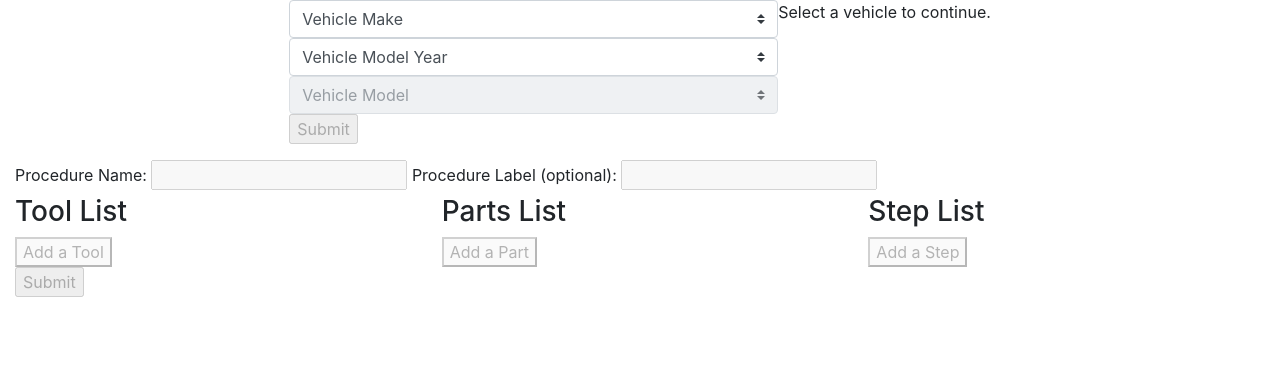
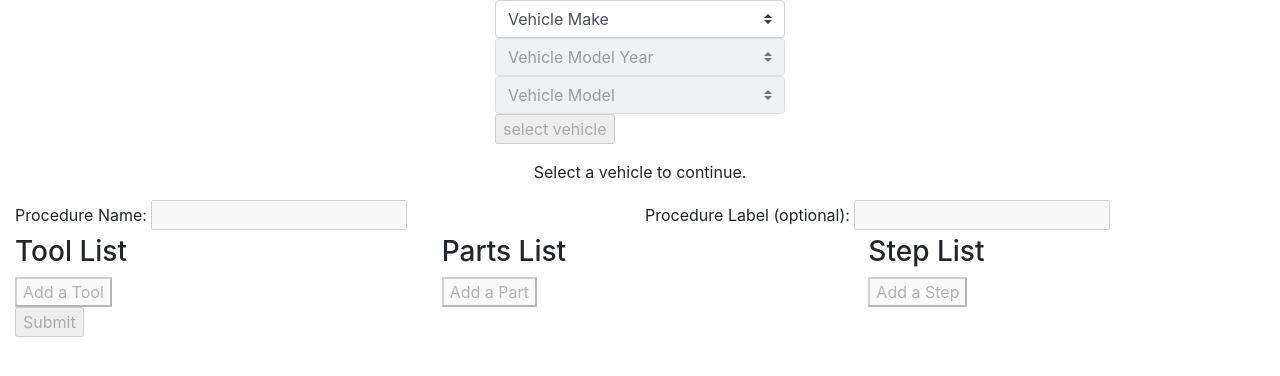
Before and after one commit to alexpsimone/shop-cat, a Flask app: page /write-procedure in a window 1280 px wide. Shown: the part 56-432 px from the top of the page. Run offline with Flask 2, Linux system fonts and the light colour scheme; the visitor is signed in with stand-in values (Sample User, id 1); data that the repository does not hold is empty; parts of the project's set-up code (start-up, migrations or seed data) failed here and were passed over; some libraries are stand-ins or nearby versions.

Commit message:
formatting

```diff
--- a/data/users.json
+++ b/data/users.json
@@ -35,4 +35,8 @@
         "username": "JoanNewtonCuneo",
         "nickname": "jnCuneo"
     }
+    {
+        "username": "BalloonicornJones",
+        "nickname": "Baloonicorn"
+    }
 ]
--- a/templates/dashboard.html
+++ b/templates/dashboard.html
@@ -7,11 +7,11 @@
 
 
 {% block body %}
-<div class="container-fluid">
+<div class="container-fluid dashboard">
 
-    <div class="row align-items-center">
+    <div class="row">
         <div class="col">
-            <img src="/static/img/uploads/{{ user.avatar_img_url }}" style="height:100px; width:100px;"/>
+            <img class="avatar" src="/static/img/uploads/{{ user.avatar_img_url }}"/>
             <p>{{ user.username }}</p>
             <p>{{ user.nickname }}</p>
         </div>
--- a/templates/write-procedure.html
+++ b/templates/write-procedure.html
@@ -12,8 +12,8 @@
 {% block body %}
 <div class="container-fluid">
 
-    <div class="row">
-        <div class="col d-flex justify-content-center">
+    <div class="row justify-content-center">
+        <div class="col-3">
             <form>
                 <div  class="write-proc form-group">
                     <select class="custom-select" id="make" name="make">
@@ -23,7 +23,7 @@
                         {% endfor %}
                     </select>
 
-                    <select class="custom-select" id="model-year" name="model-year">
+                    <select class="custom-select" id="model-year" name="model-year" disabled>
                         <option value="">Vehicle Model Year</option>
                     </select>
 
@@ -31,21 +31,24 @@
                         <option value="">Vehicle Model</option>
                     </select>
                     <br />
-                    <input id="vehicle-submit" type="submit" disabled>
+                    <input id="vehicle-submit" type="submit" value="select vehicle" disabled>
                 </div>
             </form>
-
-            <p id="selected-vehicle">Select a vehicle to continue.</p>
-
         </div>
     </div>
-
-    <form action="/build-procedure", method="POST", enctype="multipart/form-data">
+    <div class="row justify-content-center">
+        <p id="selected-vehicle">Select a vehicle to continue.</p>
+    </div>
 
     <div class="row">
         <div class="col">
+            <form action="/build-procedure", method="POST", enctype="multipart/form-data">
+                <div class="form-row justify-content-center">
+                    <div class="col">
                         <label>Procedure Name: </label>
                         <input id="proc-title" type="text" name="proc_title" required disabled/>
+                    </div>
+                    <div class="col">
                         <label>Procedure Label (optional): </label>
                         <input id="proc-label" type="text" name="proc_label" disabled/>
                     </div>
@@ -78,6 +81,9 @@
                     </div>
                 </div>
                 </form>
+        </div>
+    </div>
+
 
 </div>
 
```
Lines whose indentation alone changed are shown as unchanged.
